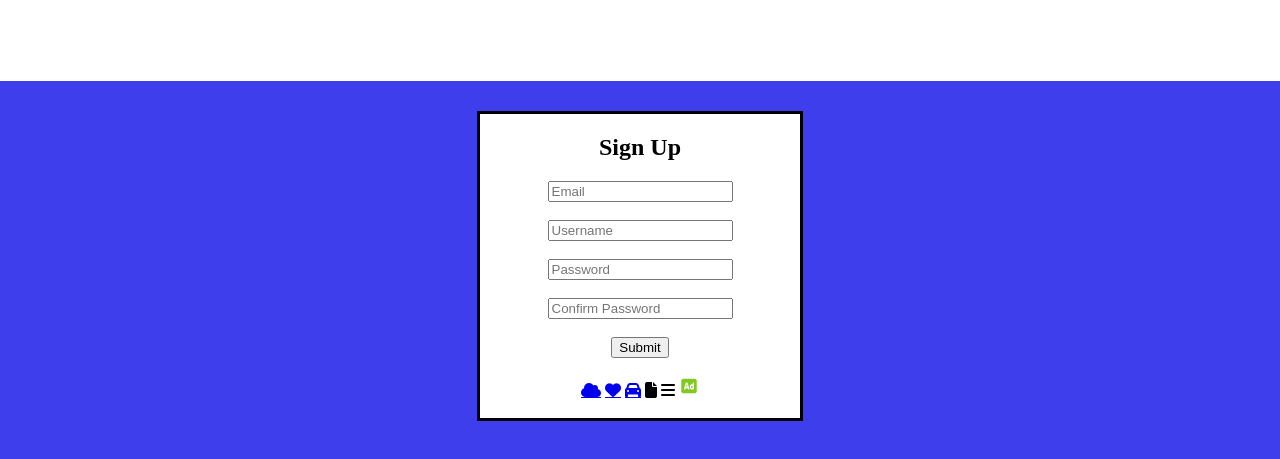
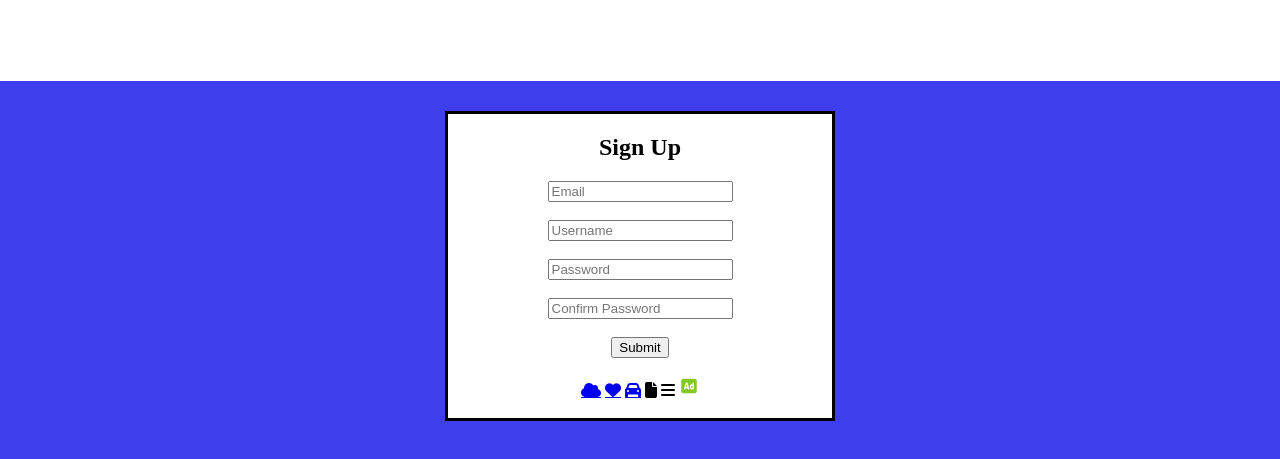
Before and after one commit to Schultz08/HTMLassignments, a plain HTML site: page index.html in a window 1280 px wide. Shown: the part 127-586 px from the top of the page. Drawn offline with Linux system fonts and the light colour scheme.

```diff
--- a/index.html
+++ b/index.html
@@ -22,7 +22,7 @@
         <h1 class = "header-tag">Welcome to Example</h1>
     </header>
 
- <section style= "background-color:white; width: 25%; height: 70%; border: solid black; ">
+ <section style= "background-color:white; width: 30%; height: 70%; border: solid black; ">
      <h1 style = "text-align: center;">Sign Up</h1>
     <form style = "text-align: center;">
 
```
